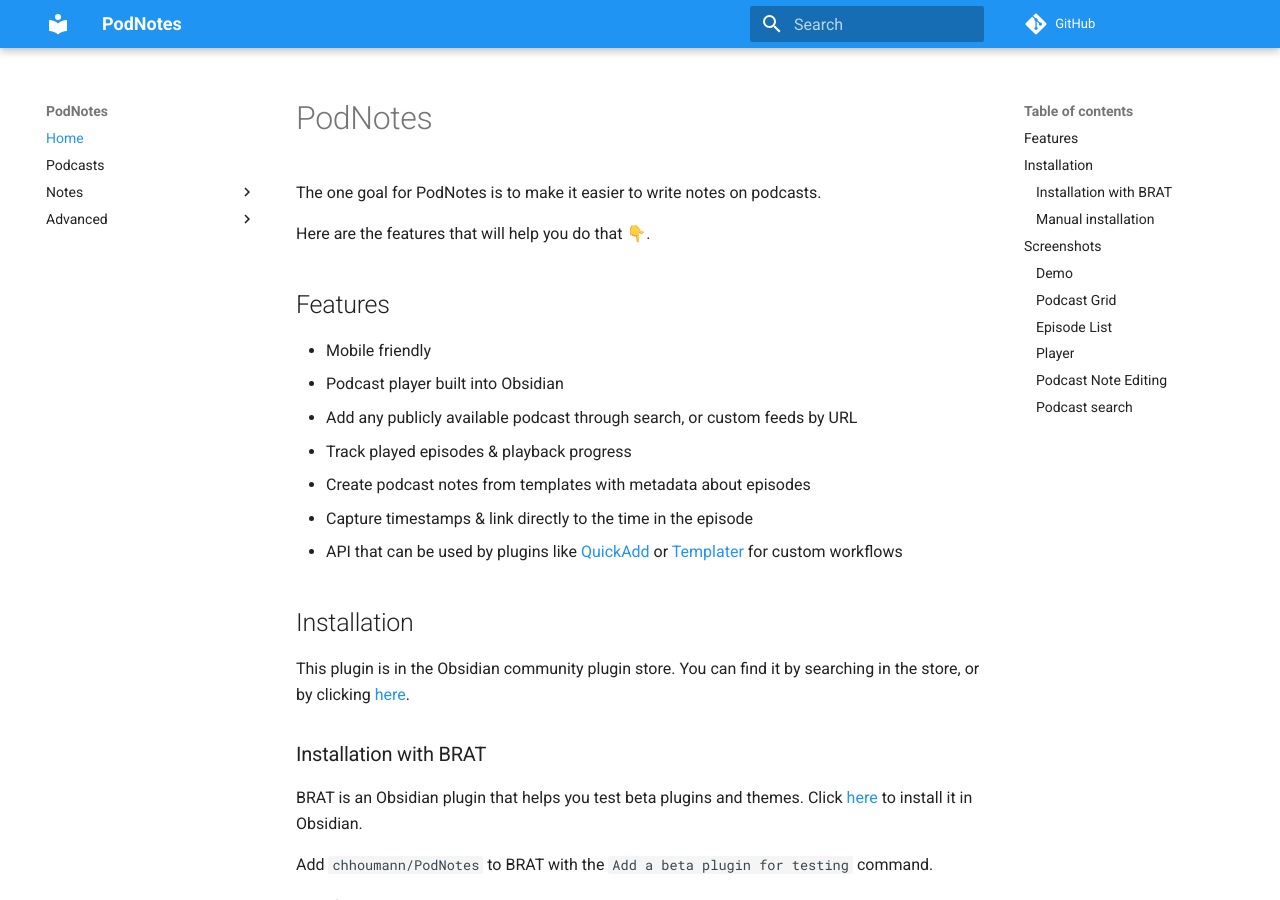
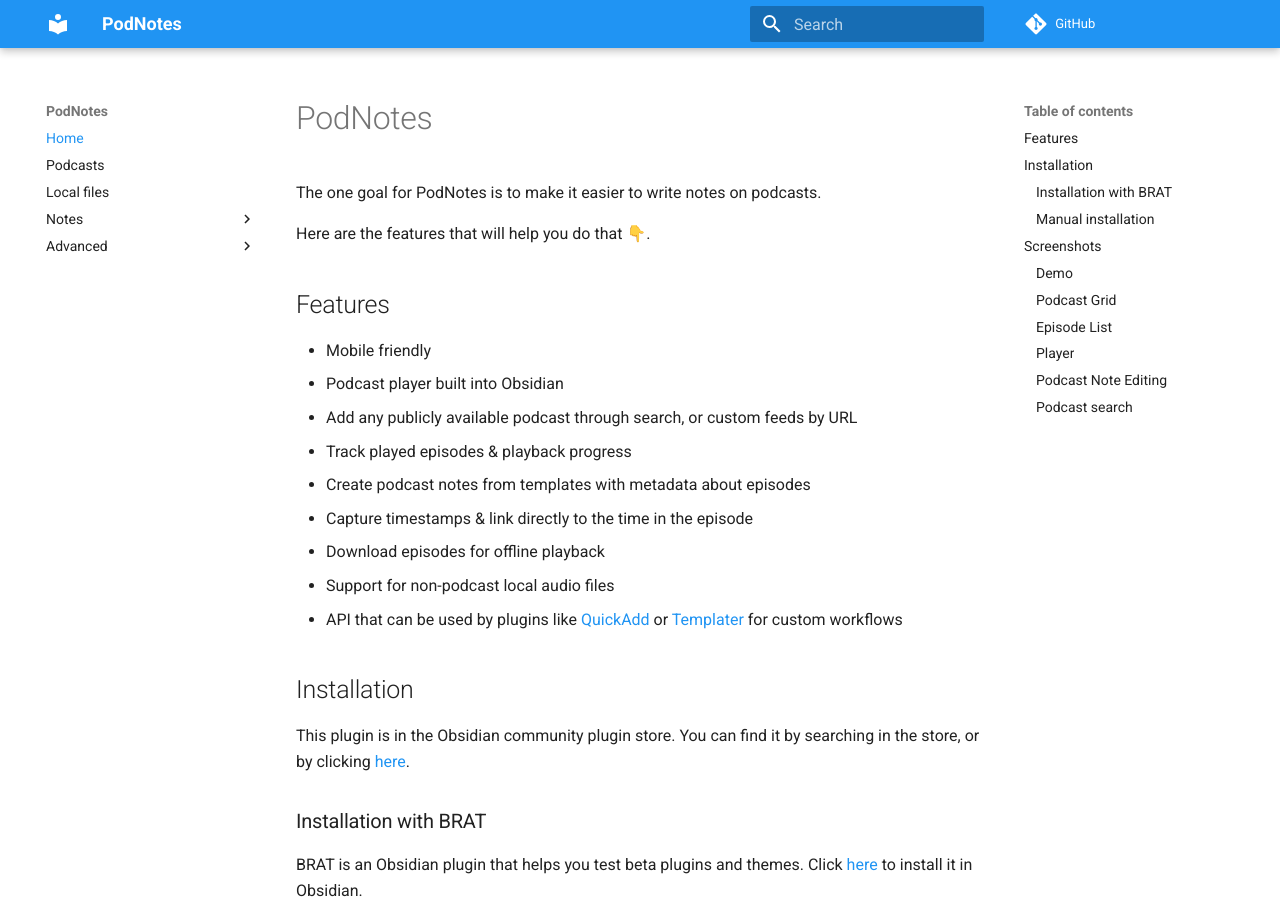
Before and after one commit to chhoumann/PodNotes, an MkDocs documentation site: the page built from docs/docs/index.md, in a window 1280 px wide and 900 px high. Built offline with MkDocs 1.6.1 and Material for MkDocs 9.7.7, drawn with Linux system fonts in a browser that asks for light colours; comment, search, counter and statistics services are not loaded.

Commit message:
docs: add local files info to docs
BREAKING CHANGE: Scope increase: support for local files & not just online streaming.

```diff
--- a/docs/docs/index.md
+++ b/docs/docs/index.md
@@ -12,6 +12,8 @@ Here are the features that will help you do that 👇.
 - Track played episodes & playback progress
 - Create podcast notes from templates with metadata about episodes
 - Capture timestamps & link directly to the time in the episode
+- Download episodes for offline playback
+- Support for non-podcast local audio files
 - API that can be used by plugins like [QuickAdd](https://github.com/chhoumann/QuickAdd) or [Templater](https://github.com/silentvoid13/Templater) for custom workflows
 
 ## Installation
--- a/docs/mkdocs.yml
+++ b/docs/mkdocs.yml
@@ -4,6 +4,7 @@ edit_uri: edit/master/docs/docs
 nav:
     - Home: index.md
     - Podcasts: podcasts.md
+    - 'Local files': local_files.md
     - 'Notes':
         - Timestamps: timestamps.md
         - Templates: templates.md
```
Also changed, not shown: docs/docs/local_files.md (added, +5 -0 lines), docs/docs/podcasts.md (+1 -0 lines).
